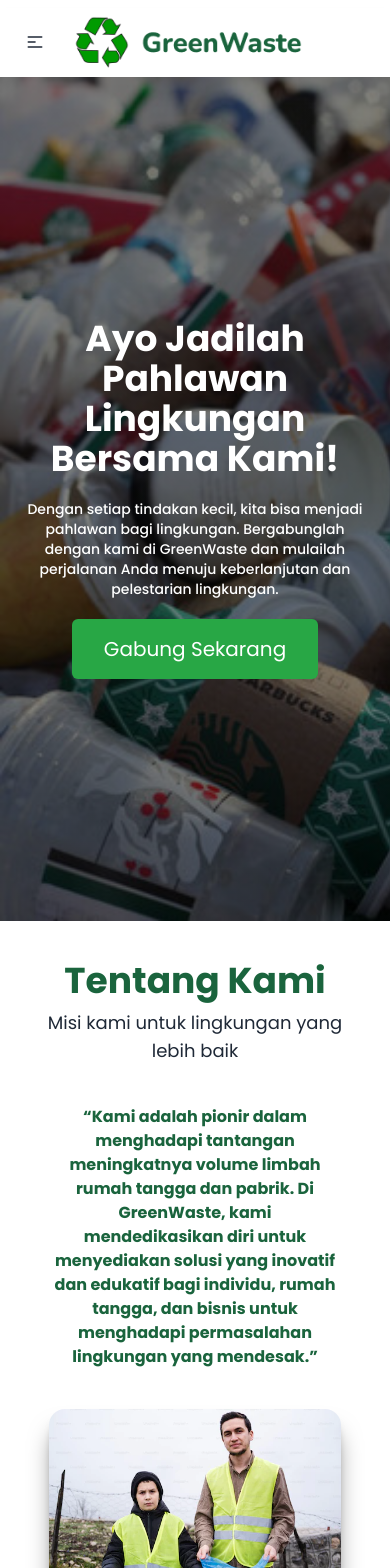
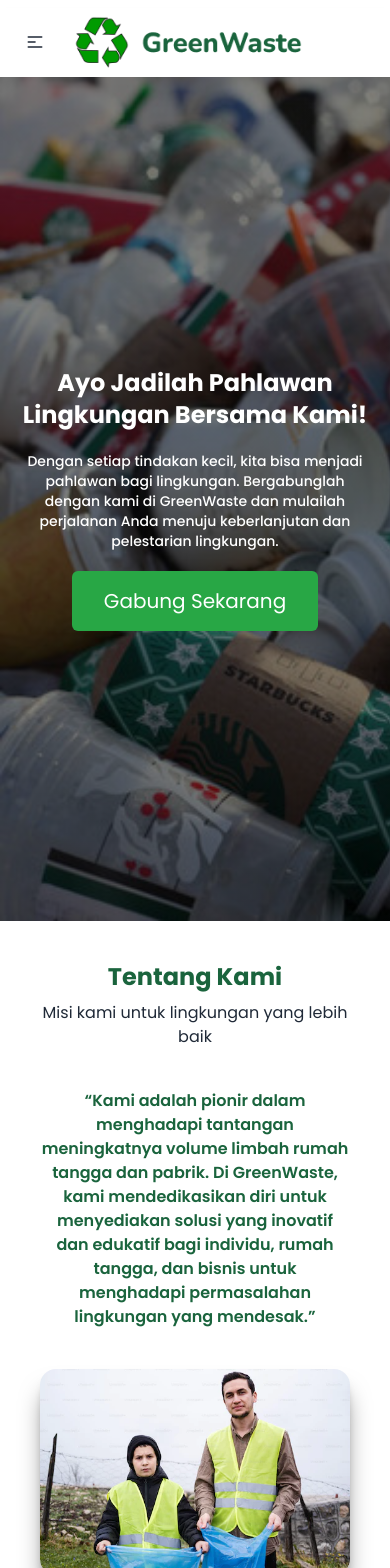
Before and after one commit to FS-16/greenwaste-react, a React (Vite) app: page / in a window 390 px wide. Shown: the top 1568 px of the page. Built offline with nearby package versions, Linux system fonts and the light colour scheme.

Commit message:
update(home): responsive layout

```diff
--- a/src/pages/Home.jsx
+++ b/src/pages/Home.jsx
@@ -1,19 +1,19 @@
-import { Link, useNavigate } from 'react-router-dom';
-import handleTitle from '../handle/handleTitle';
-import { useState } from 'react';
-import axios from 'axios';
+import { Link, useNavigate } from "react-router-dom";
+import handleTitle from "../handle/handleTitle";
+import { useState } from "react";
+import axios from "axios";
 
 function Home() {
-  handleTitle('Home | GreenWaste');
+  handleTitle("Home | GreenWaste");
 
   const navigate = useNavigate();
 
   const [formData, setFormData] = useState({
-    firstName: '',
-    lastName: '',
-    email: '',
-    phoneNumber: '',
-    message: '',
+    firstName: "",
+    lastName: "",
+    email: "",
+    phoneNumber: "",
+    message: "",
   });
 
   const handleChange = (e) => {
@@ -36,21 +36,21 @@ function Home() {
 
     // Submit contact to the server
     axios
-      .post('/api/contacts/submit-contact', newContact)
+      .post("/api/contacts/submit-contact", newContact)
       .then((response) => {
-        console.log('Message submitted successfully:', response.data);
+        console.log("Message submitted successfully:", response.data);
         setFormData({
           ...formData,
-          firstName: '',
-          lastName: '',
-          email: '',
-          phoneNumber: '',
-          message: '',
+          firstName: "",
+          lastName: "",
+          email: "",
+          phoneNumber: "",
+          message: "",
         });
-        alert('Pesan Berhasil di dikirim!');
+        alert("Pesan Berhasil di dikirim!");
         // location.reload();
       })
-      .catch((error) => console.error('Gagal mengirim pesan :', error));
+      .catch((error) => console.error("Gagal mengirim pesan :", error));
   };
 
   return (
@@ -62,11 +62,11 @@ function Home() {
             "linear-gradient(to top, rgba(0, 0, 0, 0.5), rgba(0, 0, 0, 0.5)), url('/img/home/hero-img.jpg')",
         }}
       >
-        <div className="text-center lg:w-1/2">
-          <h1 className="text-white text-4xl lg:text-5xl font-bold mb-5 max-w-xl mx-auto">
+        <div className="text-center md:px-24">
+          <h1 className="text-white text-2xl md:text-3xl lg:text-4xl font-bold mb-5 max-w-xl mx-auto">
             Ayo Jadilah Pahlawan Lingkungan Bersama Kami!
           </h1>
-          <p className="text-white text-sm lg:text-lg font-medium mx-5 lg:mx-20 mb-5">
+          <p className="text-white text-sm md:text-base lg:text-lg font-medium mx-5 lg:mx-20 mb-5">
             Dengan setiap tindakan kecil, kita bisa menjadi pahlawan bagi
             lingkungan. Bergabunglah dengan kami di GreenWaste dan mulailah
             perjalanan Anda menuju keberlanjutan dan pelestarian lingkungan.
@@ -81,13 +81,15 @@ function Home() {
       {/* SECTION TENTANG KAMI */}
       <section className="py-10">
         <div className="text-center">
-          <h1 className="text-4xl font-bold text-green-dark">Tentang Kami</h1>
-          <p className="mx-10 lg:mx-0 text-lg mt-2">
+          <h1 className="text-2xl md:text-3xl lg:text-4xl font-bold text-green-dark">
+            Tentang Kami
+          </h1>
+          <p className="mx-10 lg:mx-0 text-base lg:text-lg mt-2">
             Misi kami untuk lingkungan yang lebih baik
           </p>
         </div>
-        <div className="flex flex-col lg:flex-row gap-x-10 mt-10 lg:mt-16 w-3/4 justify-center mx-auto">
-          <p className="font-bold text-green-dark text-center my-auto lg:px-14">
+        <div className="flex flex-col lg:flex-row gap-x-10 mt-10 lg:mt-16 justify-center mx-10">
+          <p className="font-semibold text-green-dark text-center my-auto">
             “Kami adalah pionir dalam menghadapi tantangan meningkatnya volume
             limbah rumah tangga dan pabrik. Di GreenWaste, kami mendedikasikan
             diri untuk menyediakan solusi yang inovatif dan edukatif bagi
@@ -95,7 +97,7 @@ function Home() {
             lingkungan yang mendesak.”
           </p>
           <img
-            className="rounded-2xl shadow-xl shadow-black/50 mt-10 lg:mt-0"
+            className="rounded-2xl shadow-xl shadow-black/50 mt-10 lg:mt-0 lg:w-auto lg:h-1/4"
             src="/img/home/tentang-kami.jpg"
             alt="about-images"
           />
```
